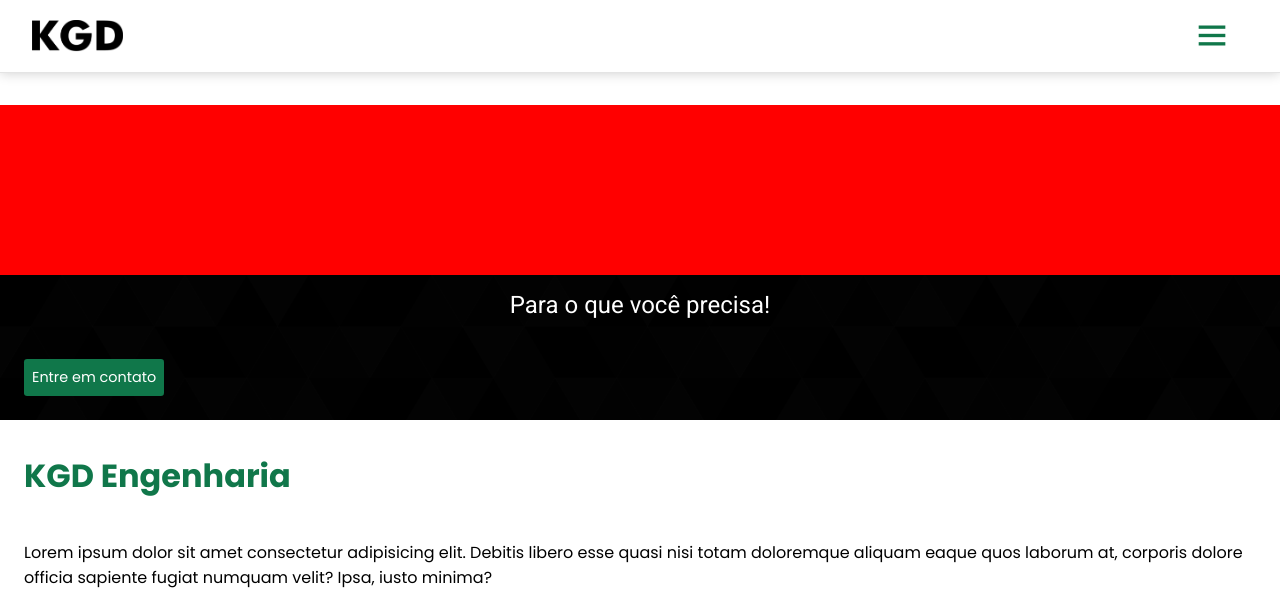
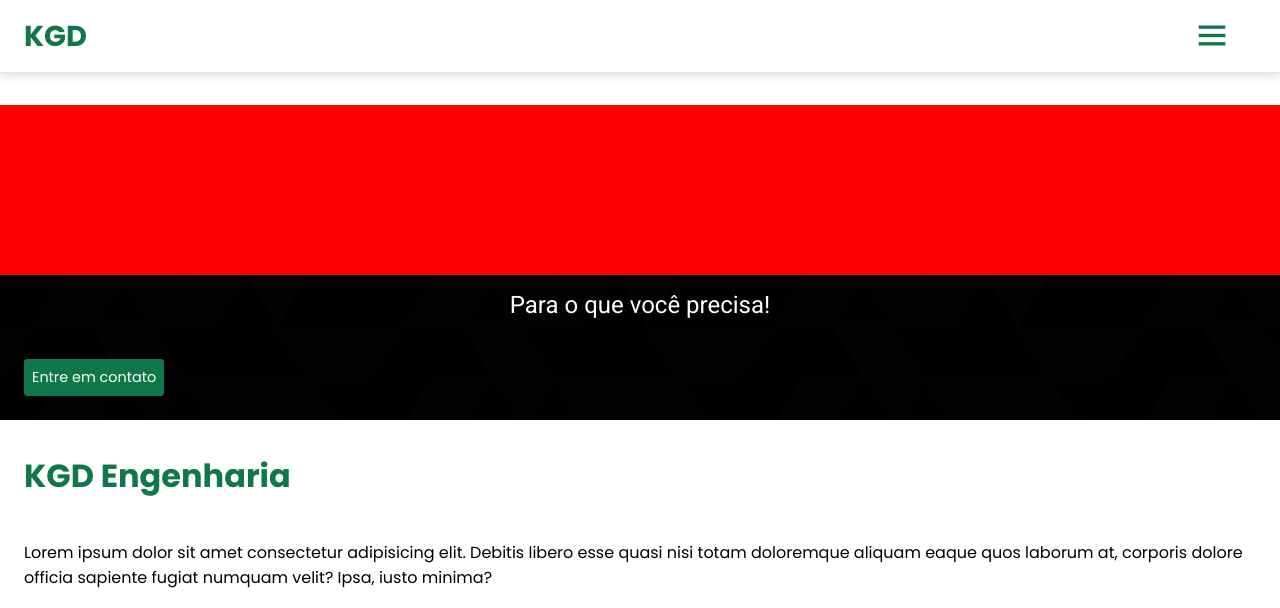
Before and after one commit to hudsonfs7/KGDengenharia, a website: page index.html in a window 1280 px wide. Shown: the top 608 px of the page. Drawn offline with nearby package versions, Linux system fonts and the light colour scheme.

Commit message:
Update index.html

```diff
--- a/index.html
+++ b/index.html
@@ -23,7 +23,8 @@
   <body>
     <header id="top">
       <nav class="container">
-        <img class="logo" src="./assets/img/logo2.png" />
+        <!-- <img class="logo" src="./assets/img/logo2.png" /> -->
+        <h1>KGD</h1>
 
         <!-- --- menu --- -->
         <div class="menu">
```
